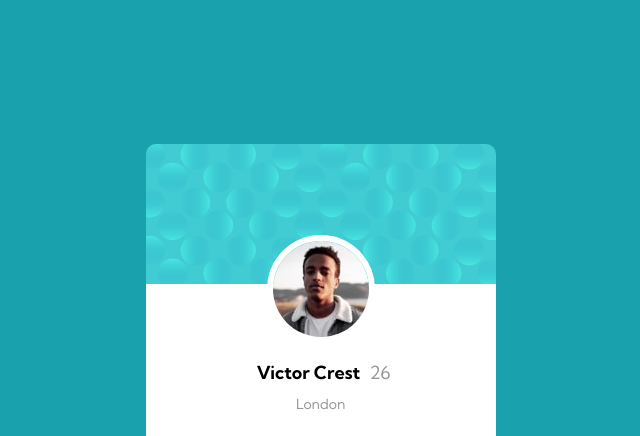
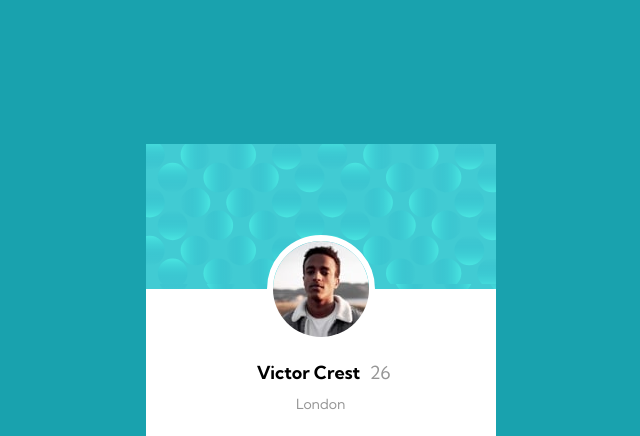
Before and after one commit to Jexinte/Frontend_Mentor_Challenges_Profile_Card_Component_Main, a plain HTML site: page index.html in a window 1280 px wide. Shown: the top 436 px of the page, without its empty margins (319-959 px from the left). Drawn offline with Linux system fonts and the light colour scheme.

Commit message:
Test on background image sv

```diff
--- a/css/style.css
+++ b/css/style.css
@@ -29,14 +29,19 @@ margin:8em auto;
 
 background-color: white;
 border-radius: 20px;
+
 margin-inline: 1.5em;
 }
+.card .banner {
+    width: 100%;
+    background-image: url('/images/bg-pattern-card.svg');
+    background-repeat: no-repeat;
+    background-size: cover;
+}
+/* .card .banner img {
 
-.card .banner img {
-border-top-right-radius:10px ;
-border-top-left-radius:10px ;
 width:100% ;
-}
+} */
 .profile {
 display: flex;
 flex-direction: column;
```
